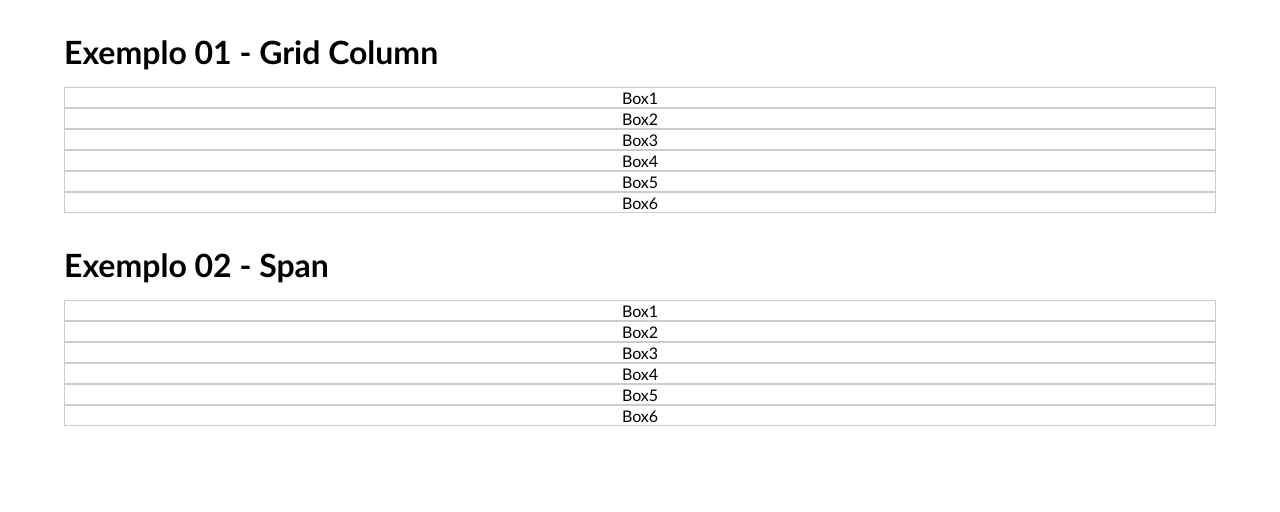
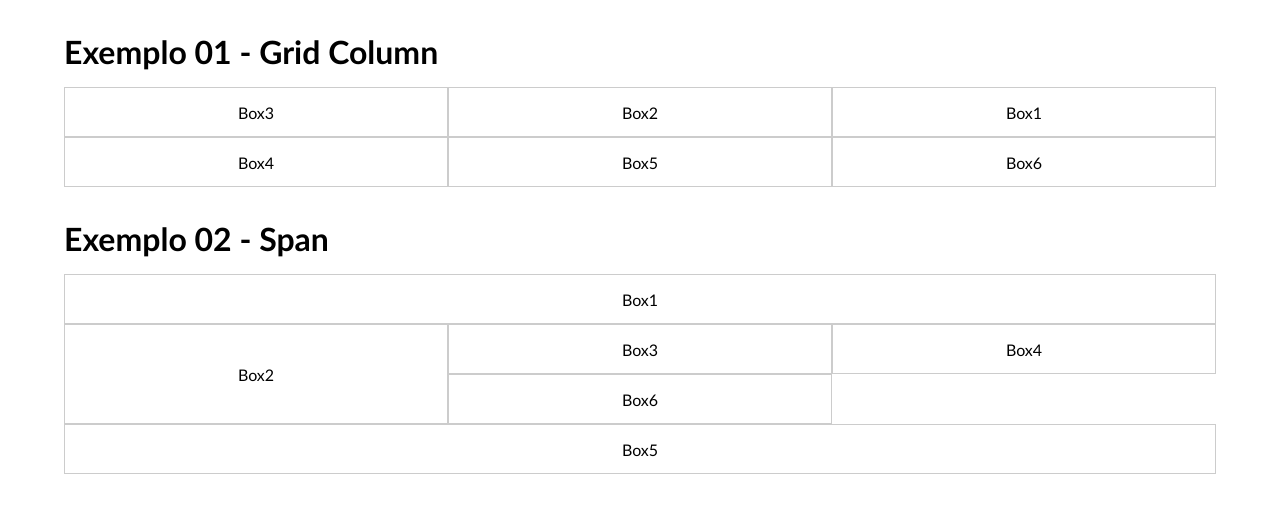
Before and after one commit to Joaovlombardi/2sm-engsoftware, a plain HTML site: page front-end-design/grid-arquivos/04-span/index.html in a window 1280 px wide. Drawn offline with Linux system fonts and the light colour scheme.

Commit message:
exercicios de grid

```diff
--- a/front-end-design/grid-arquivos/02-layout-simples-1/css/style.css
+++ b/front-end-design/grid-arquivos/02-layout-simples-1/css/style.css
@@ -18,20 +18,49 @@ body {
     padding: 1rem;
     color: #fff;
     font-size: 3rem;
+    display: grid;
+    grid-template-columns: 3fr 1fr;
+    /* grid-auto-rows: 100px; */
+    grid-template-rows: 20vh 70vh 10vh ;
+    column-gap: 2rem; /* valor para coluna */
+    row-gap: 3rem; /* valor para linha */
+    gap: 4rem 2rem; /* valor para linha e coluna */
+    gap: 1rem; /* mesmo valor para linha e coluna */
 }
 
 header {
     background-color: hsl(252, 6%, 12%);
+    /* grid-column-start: 1;
+    grid-column-end: -1; */
+    grid-column: 1 / -1; /* o -1 é para definir a ultima coluna sempre */
 }
 
 main {
     background-color: hsl(252, 35%, 16%);
+    grid-column: 1 / 2;
 }
 
 aside {
     background-color: hsl(252, 52%, 14%);
+    grid-column: 2 / -1;
 }
 
 footer {
     background-color: hsl(252, 74%, 12%);
+    grid-column: 1 / -1;
 }
+
+@media(width <= 900px){
+    .container {
+    grid-template-columns: 1fr;
+    }
+    main {
+      background-color: hsl(252, 35%, 16%);
+      grid-column: 1 / 2;
+    }
+    aside {
+        background-color: hsl(252, 52%, 14%);
+        grid-column: 2 / -1;
+    }
+
+}
--- a/front-end-design/grid-arquivos/03-layout-simples-2/css/style.css
+++ b/front-end-design/grid-arquivos/03-layout-simples-2/css/style.css
@@ -17,20 +17,32 @@ body {
     padding: 1rem;
     color: #fff;
     font-size: 3rem;
+    display: grid;
+    grid-temaplate-columns: 3fr 1fr;
+    grid-auto-rows: 100px;
+    grid-template-areas:
+        "header     header"
+        'main       aside'
+        'footer     footer'
+    ;
 }
 
 header {
     background-color: hsl(252, 6%, 12%);
+    grid-area: header;
 }
 
 main {
     background-color: hsl(252, 35%, 16%);
+    grid-area: main;
 }
 
 aside {
     background-color: hsl(252, 52%, 14%);
+    grid-area: aside;
 }
 
 footer {
     background-color: hsl(252, 74%, 12%);
+    grid-area: footer;
 }
--- a/front-end-design/grid-arquivos/04-span/css/style.css
+++ b/front-end-design/grid-arquivos/04-span/css/style.css
@@ -15,7 +15,12 @@ h2 {
     width: 90%;
     max-width: 1320px;
     margin: 1rem auto;
-
+    display: grid;
+    grid-template-columns: repeat(3, 1fr);
+    /* grid-template-rows: 50px 50px ; /* isso é para o tamanho das linhas especificas */
+    grid-auto-rows: 50px ;  /* isso é para o tamanho automatico */
+    grid-auto-columns: 100px;
+    grid-auto-flow: dense;
 }
 
 .box {
@@ -23,3 +28,27 @@ h2 {
     text-align: center;
     align-content: center;
 }
+
+.ex1 .box1{
+    grid-column: 3;
+}
+
+.ex1 .box2{
+    grid-column: 2;
+}
+
+.ex1 .box3{
+    grid-column: 1;
+}
+
+.ex2 .box1{
+    grid-column: span 3;
+}
+
+.ex2 .box2{
+    grid-row: span 2;
+}
+
+.ex2 .box5 {
+    grid-column: span 3;
+}
```
